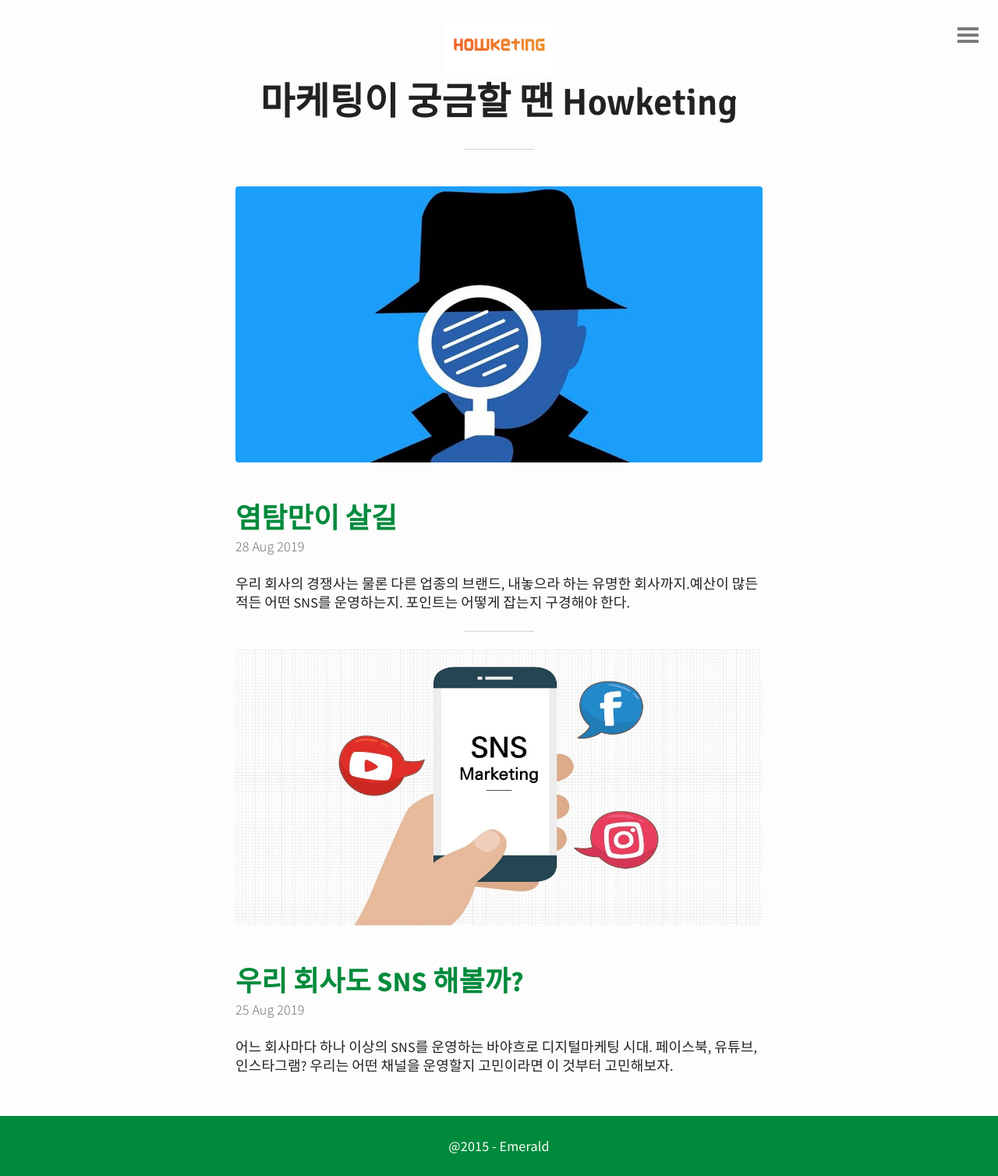
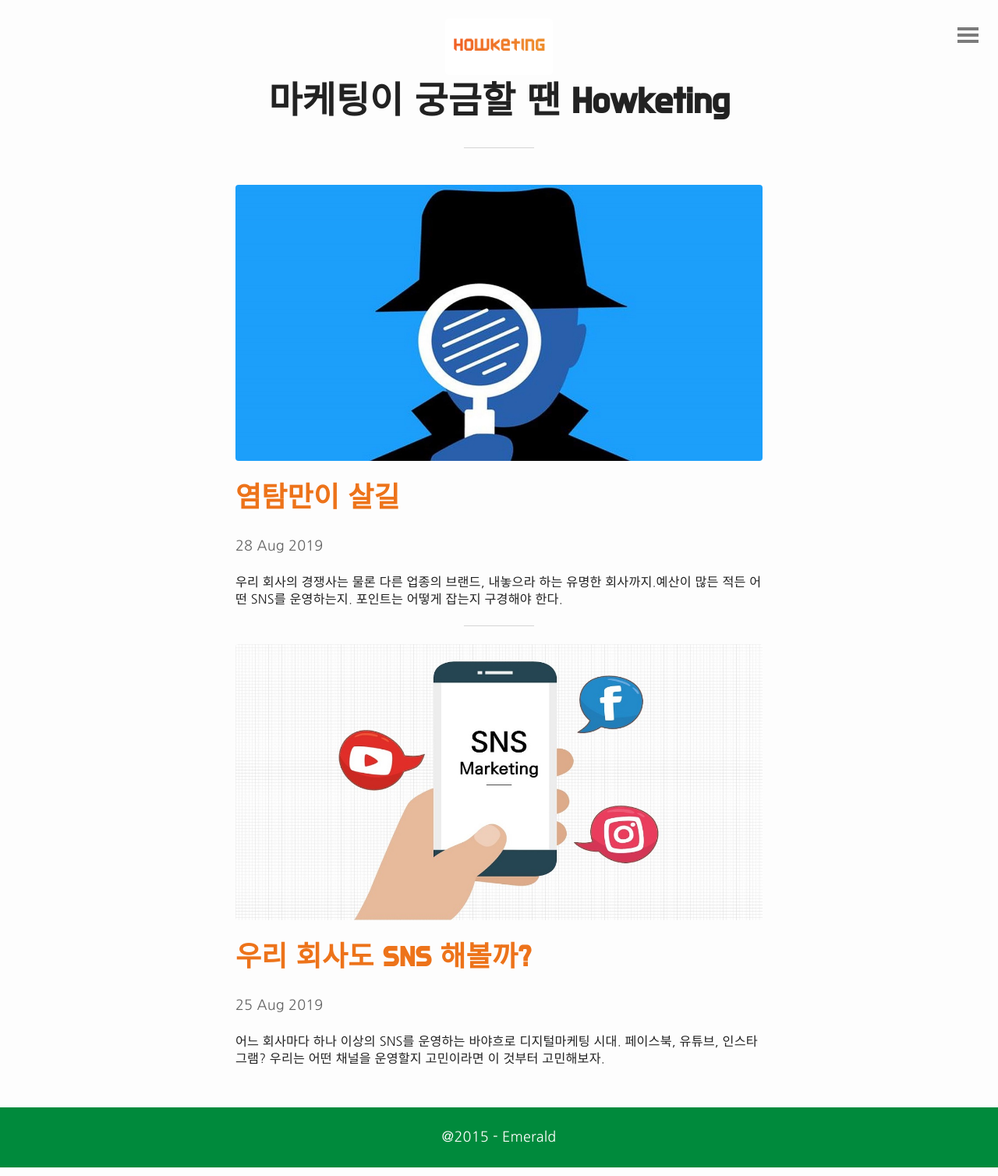
Before and after one commit to gkslfh36/howketing, a Jekyll site: the page built from index.html, in a window 1280 px wide. Shown: the whole page at 78% size. Built offline with Jekyll 4.4.1, drawn with Linux system fonts in a browser that asks for light colours; the list of posts is cut into pages by our own code.

Commit message:
폰트바꾸기

```diff
--- a/css/main.scss
+++ b/css/main.scss
@@ -4,3 +4,29 @@
 
 //Import "base", "mixin", "typography", "layout", "syntax.scss", "custom.scss";
 @import "base", "mixin", "typography", "layout", "syntax.scss", "custom.scss";
+@import url('https://fonts.googleapis.com/css?family=Do+Hyeon|Nanum+Gothic|Roboto&display=swap');
+body{
+  font-family: 'Roboto', sans-serif;
+  font-family: 'Nanum Gothic', sans-serif;
+}
+#header h1{
+  font-size: 2.6rem;
+  font-family: 'Do Hyeon', sans-serif;
+}
+a {
+    color: #ed731a;
+}
+h2{
+  font-size: 2rem;
+  font-family: 'Do Hyeon', sans-serif;
+  padding-bottom: 0.7em;
+}
+p{
+  font-size: 0.9rem;
+}
+img {
+    max-width: 100%;
+    display: block;
+    margin: 0 auto;
+    margin-bottom: 0px;
+}
```
